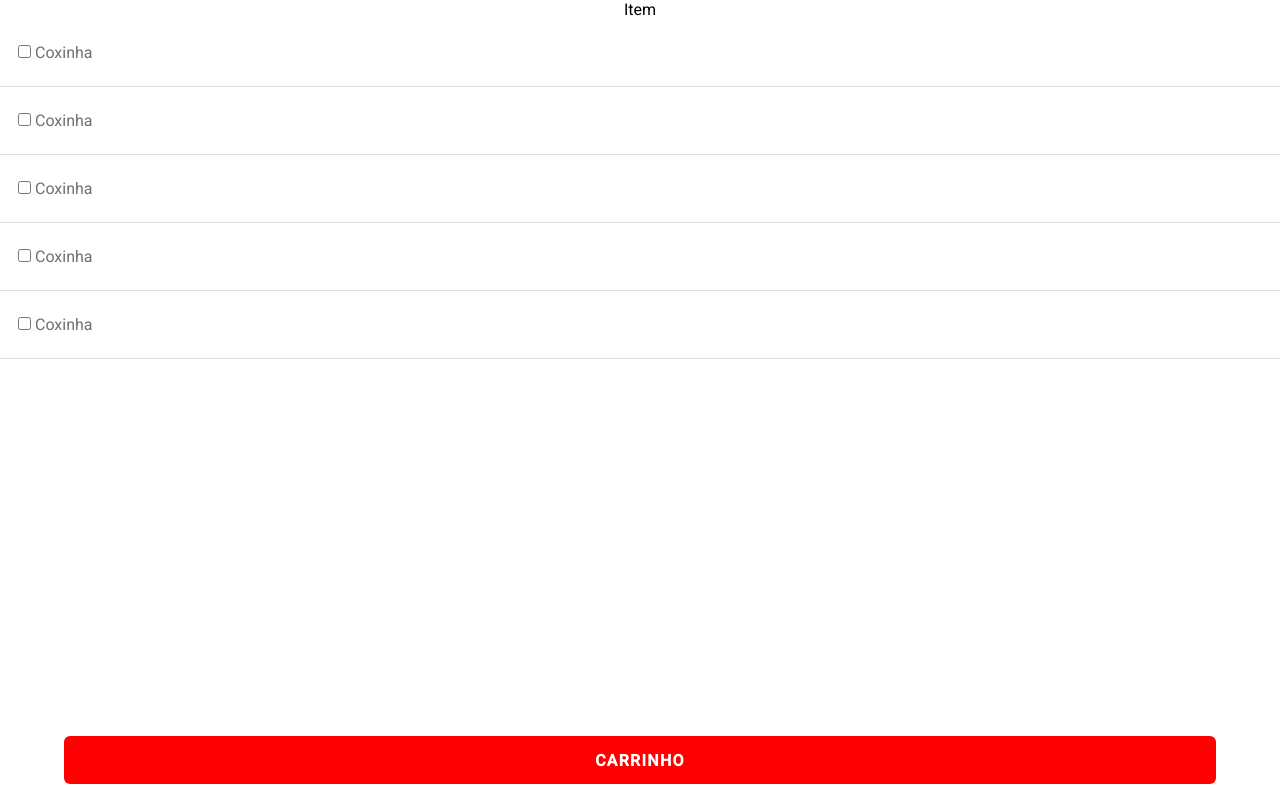
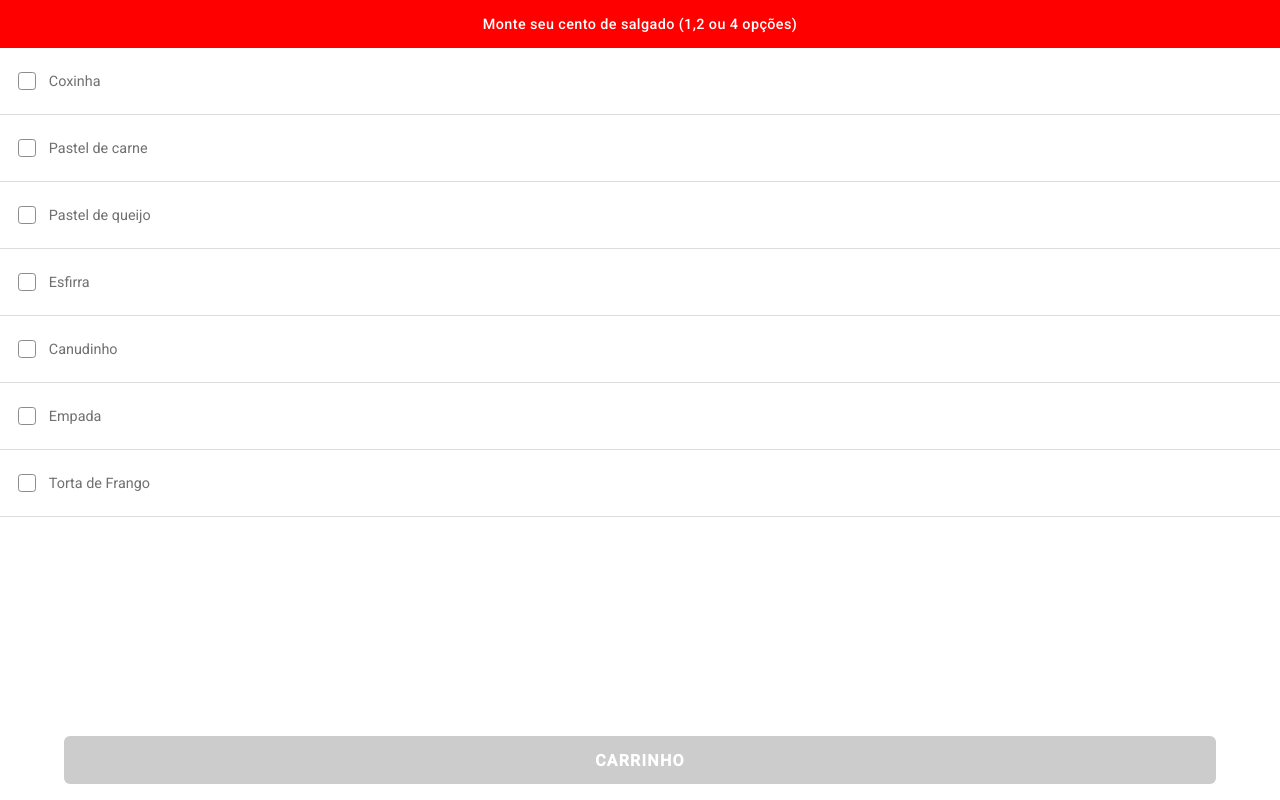
Before and after one commit to GardelJunior/web-cento-de-salgados, a Vue app: page /#/ in a window 1280 px wide. Built offline with nearby package versions, Linux system fonts and the light colour scheme.

Commit message:
refactor: add vuex calls to selection screen

```diff
--- a/src/screens/SelectionScreen.vue
+++ b/src/screens/SelectionScreen.vue
@@ -1,42 +1,109 @@
 <template>
   <div id="selection-container">
-    <div>Item</div>
+    <header id="selection-header">
+      <div v-if="isCoxinhaSelected" class="coxinha-discount-banner">
+        <img src="../assets/images/coxinha.png" alt="coxinhas" />
+        <p>
+          ESCOLHEU <b>COXINHA</b> GANHOU DESCONTO DE <b>10%</b> NO SEU CENTO DE
+          SALGADOS
+        </p>
+      </div>
+      <h2>Monte seu cento de salgado (1,2 ou 4 opções)</h2>
+    </header>
     <ul>
-      <li>
-        <input type="checkbox" name="" id="" />
-        Coxinha
-      </li>
-      <li>
-        <input type="checkbox" name="" id="" />
-        Coxinha
-      </li>
-      <li>
-        <input type="checkbox" name="" id="" />
-        Coxinha
-      </li>
-      <li>
-        <input type="checkbox" name="" id="" />
-        Coxinha
-      </li>
-      <li>
-        <input type="checkbox" name="" id="" />
-        Coxinha
+      <li
+        v-for="item in items"
+        :key="item.id"
+        @click="toggleSnackSelect(item.id)"
+      >
+        <c-checkbox
+          :value="selection.includes(item.id)"
+          :disabled="!selection.includes(item.id) && !canSelectMore"
+        />
+        <span>{{ item.name }}</span>
       </li>
     </ul>
-    <c-button class="button-margin">CARRINHO</c-button>
+    <c-button
+      @click="navigateToCart"
+      :disabled="!isSelectionValid"
+      class="button-margin"
+    >
+      CARRINHO
+    </c-button>
   </div>
 </template>
 <script>
 import CButton from "../components/CButton";
+import CCheckbox from "../components/CCheckbox.vue";
+import { SNACKS } from "../constants";
+import { mapActions, mapGetters } from "vuex";
 export default {
   name: "SelectionScreen",
-  components: { CButton },
+  components: { CButton, CCheckbox },
   data() {
-    return {};
+    return {
+      items: SNACKS,
+    };
+  },
+  methods: {
+    ...mapActions(["toggleSnackSelect"]),
+    navigateToCart() {
+      if (this.isSelectionValid) {
+        this.$router.push({ name: "cart-screen" });
+      }
+    },
+  },
+  computed: {
+    ...mapGetters([
+      "isCoxinhaSelected",
+      "isSelectionValid",
+      "canSelectMore",
+      "selection",
+    ]),
   },
 };
 </script>
 <style scoped>
+#selection-header {
+  display: flex;
+  flex-direction: column;
+  align-items: center;
+  justify-content: center;
+  width: 100%;
+  min-height: 3rem;
+  background: var(--primary-color);
+}
+
+#selection-header h2 {
+  margin: 0.9rem 0;
+  font-size: 0.9rem;
+  text-align: center;
+  font-weight: 500;
+  letter-spacing: 0.025rem;
+  color: white;
+}
+
+#selection-header .coxinha-discount-banner {
+  display: flex;
+  justify-content: center;
+  align-items: center;
+  margin-top: 0.3rem;
+  width: 100%;
+  height: 6rem;
+  background: linear-gradient(to left, #cbcbcb, #aeaeae);
+}
+
+#selection-header .coxinha-discount-banner img {
+  max-width: 8rem;
+  /* transform: translateX(-2.4rem); */
+  margin-left: -4rem;
+  margin-right: 0.8rem;
+}
+
+#selection-header .coxinha-discount-banner p {
+  max-width: 14rem;
+}
+
 #selection-container {
   display: flex;
   min-height: 100vh;
@@ -60,5 +127,12 @@ ul li {
   padding: 24px 18px;
   border-bottom: solid 1px #ddd;
   color: #707070;
+  display: flex;
+  align-items: center;
+  font-size: 0.9rem;
+}
+
+ul li .checkbox-container {
+  margin-right: 0.8rem;
 }
 </style>
```
